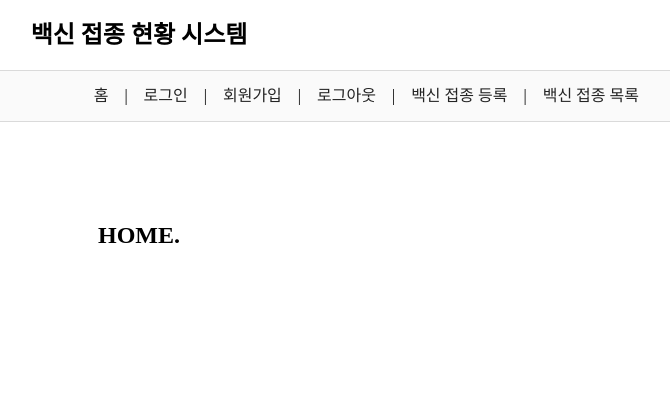
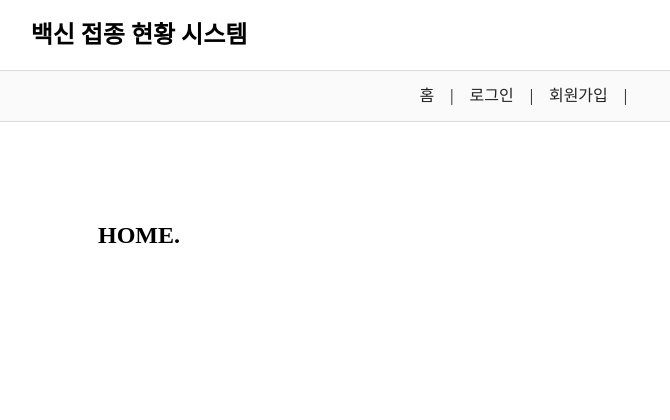
Before and after one commit to kgh260910/VaccinPjt, a Java web app: page / in a window 1280 px wide. Shown: the top 420 px of the page, without its empty margins (501-1171 px from the left). Run offline with Tomcat 11, a stand-in JSP engine, Linux system fonts and the light colour scheme.

Commit message:
수업종료

```diff
--- a/src/main/java/com/office/member/MemberController.java
+++ b/src/main/java/com/office/member/MemberController.java
@@ -76,6 +76,12 @@ public class MemberController extends HttpServlet {
 			}
 
 			break;
+
+		case "/signout_confirm.mem":
+
+			request.getSession().invalidate();  // 세션 무효화
+			nextPage = "/";
+
 		}
 
 		RequestDispatcher dispatcher = request.getRequestDispatcher(nextPage);
--- a/src/main/webapp/view/include/nav.jsp
+++ b/src/main/webapp/view/include/nav.jsp
@@ -1,18 +1,27 @@
 <%@ page language="java" contentType="text/html; charset=UTF-8"
     pageEncoding="UTF-8"%>
+<%@ taglib prefix="c" uri="http://java.sun.com/jsp/jstl/core" %>
 <link href="./res/css/include/nav.css" rel="stylesheet" type="text/css">
 <nav>
 		<div class="nav_wrap">
 			<a href="<%= request.getContextPath() %>/">홈</a>
 			&nbsp;&nbsp; | &nbsp;&nbsp;
-			<a href="<%= request.getContextPath() %>/signin_form.mem">로그인</a>
-			&nbsp;&nbsp; | &nbsp;&nbsp;
-			<a href="<%= request.getContextPath() %>/signup_form.mem">회원가입</a>
-			&nbsp;&nbsp; | &nbsp;&nbsp;
-			<a href="<%= request.getContextPath() %>/signout_confirm.mem">로그아웃</a>
-			&nbsp;&nbsp; | &nbsp;&nbsp;
-			<a href="<%= request.getContextPath() %>/injection_registe_form.vac">백신 접종 등록</a>
-			&nbsp;&nbsp; | &nbsp;&nbsp;
-			<a href="<%= request.getContextPath() %>/injection_list.vac">백신 접종 목록</a>
+
+			<c:choose>
+				<c:when test="${empty sessionScope.signinedAdminId}">
+					<a href="${pageContext.request.contextPath}/signin_form.mem">로그인</a>
+					&nbsp;&nbsp; | &nbsp;&nbsp;
+					<a href="${pageContext.request.contextPath}/signup_form.mem">회원가입</a>
+					&nbsp;&nbsp; | &nbsp;&nbsp;
+				</c:when>
+
+				<c:otherwise>
+					<a href="${pageContext.request.contextPath}/signout_confirm.mem">로그아웃</a>
+					&nbsp;&nbsp; | &nbsp;&nbsp;
+					<a href="${pageContext.request.contextPath}/injection_registe_form.vac">백신 접종 등록</a>
+					&nbsp;&nbsp; | &nbsp;&nbsp;
+					<a href="${pageContext.request.contextPath}/injection_list.vac">백신 접종 목록</a>
+				</c:otherwise>
+			</c:choose>
 		</div>
 </nav>
```
